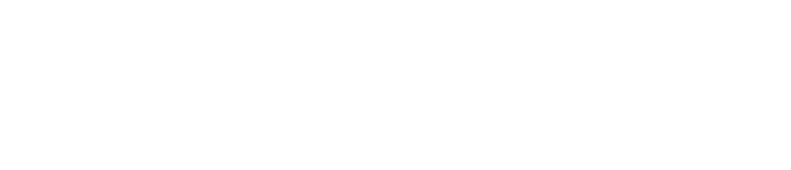
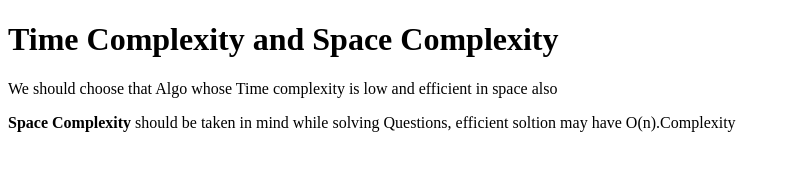
Before and after one commit to acciojob/time-and-space-complexity-AmanKaushik975, a website: page main.html in a window 1280 px wide. Shown: the whole page, without its empty margins (0-791 px from the left). Drawn offline with Linux system fonts and the light colour scheme.

Commit message:
created a submission

```diff
--- a/main.html
+++ b/main.html
@@ -9,8 +9,11 @@
 <body>
 	<!-- the entire body must be written by student -->
     <script type="text/javascript" src="./script.js">
+
 </script>
-
+<h1>Time  Complexity and Space Complexity</h1>
+	<p>We should choose that Algo whose Time complexity is low and  efficient in space also</p>
+	<p> <b>Space Complexity </b> should be taken in mind while solving Questions, efficient soltion may have O(n).Complexity </p>
 </body>
 
 </html>
```
